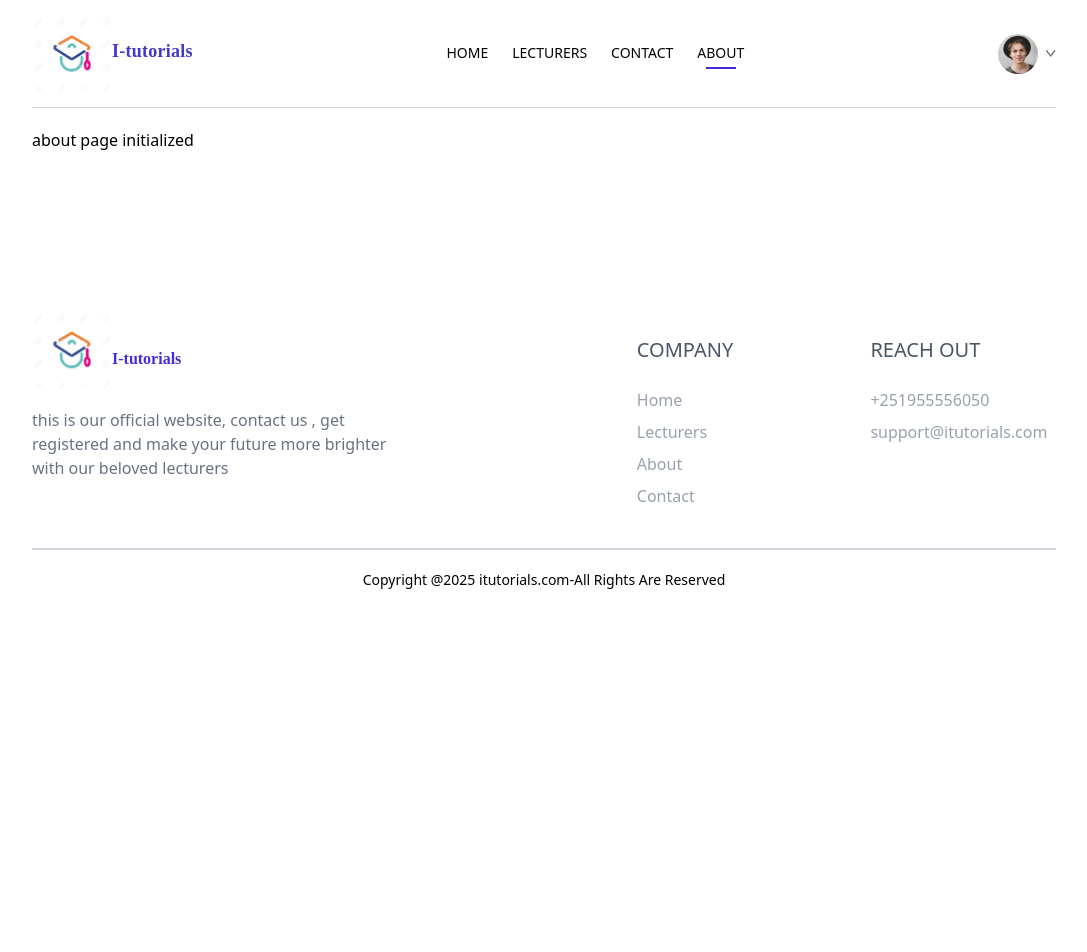
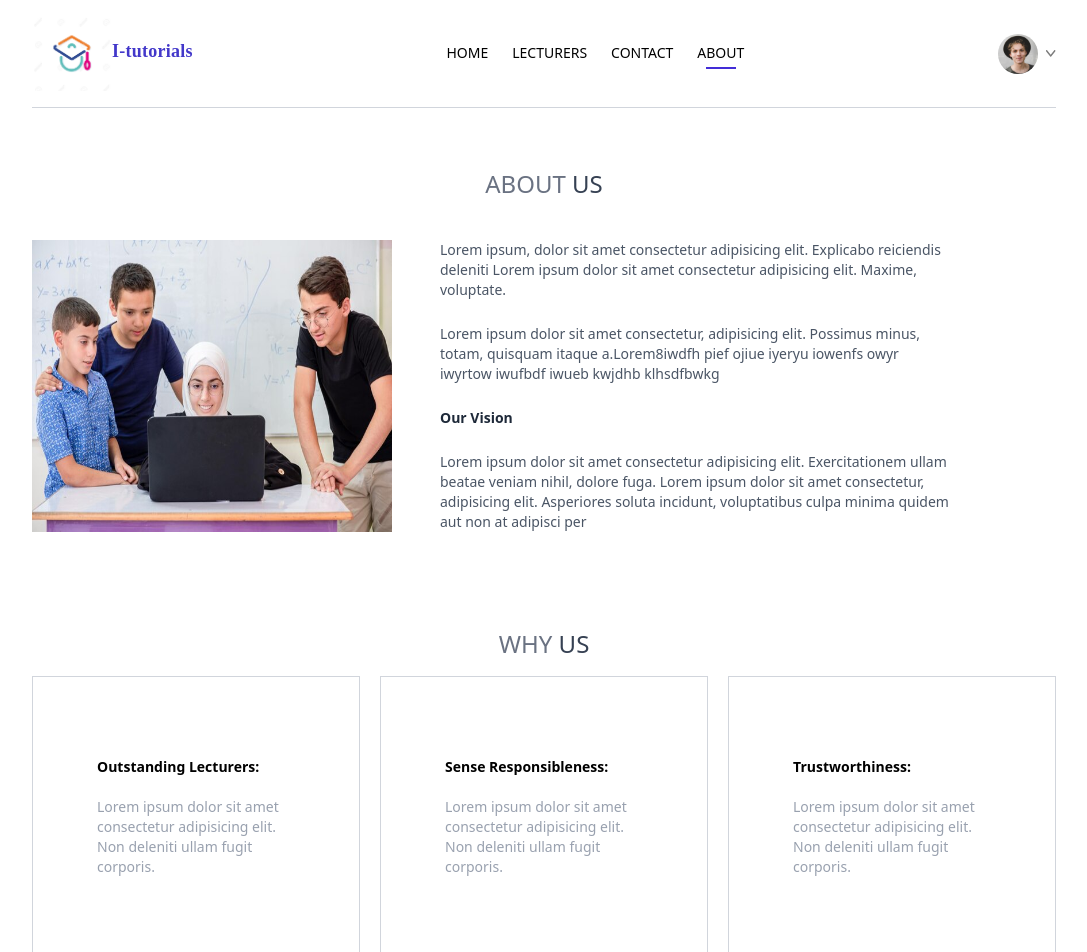
Before and after one commit to kreamsr/IMAK-TUTORIAL-FRONTEND, a React (Vite) app: page /about in a window 1280 px wide. Shown: the top 952 px of the page, without its empty margins (96-1183 px from the left). Before the commit the page ends 800 px from the top, so only its background shows below. Built offline with nearby package versions, Linux system fonts and the light colour scheme.

Commit message:
add about page

```diff
--- a/src/pages/About.jsx
+++ b/src/pages/About.jsx
@@ -1,9 +1,47 @@
 import React from 'react'
+import {assets} from '../assets/assets'
+
 
 const About = () => {
   return (
     <div>
-       about page initialized
+      <div >
+          <div className='text-center text-2xl pt-10 text-gray-500'>
+            <p>ABOUT <span className='text-gray-700 font-medium'>US</span></p>
+            </div>
+        </div>
+        <div className="my-10 flex flex-col md:flex-row gap-12 ">
+          <img src={assets.about_image} alt="" className="w-full max-w-[360px]" />
+          <div className="flex flex-col justify-center gap-6 text-gray-600 text-sm md:w-2/4">
+            <p>Lorem ipsum, dolor sit amet consectetur adipisicing elit. Explicabo reiciendis deleniti  Lorem ipsum dolor sit amet consectetur adipisicing elit. Maxime, voluptate.</p>
+            <p>Lorem ipsum dolor sit amet consectetur, adipisicing elit. Possimus minus, totam, quisquam itaque a.Lorem8iwdfh pief ojiue iyeryu iowenfs owyr iwyrtow iwufbdf iwueb kwjdhb klhsdfbwkg </p>
+            <b className='text-gray-800'>Our Vision</b>
+            <p>Lorem ipsum dolor sit amet consectetur adipisicing elit. Exercitationem ullam beatae veniam nihil, dolore fuga. Lorem ipsum dolor sit amet consectetur, adipisicing elit. Asperiores soluta incidunt, voluptatibus culpa minima quidem aut non at adipisci per</p>
+          </div>
+        </div>
+
+
+        <div className="text-xl py-4">
+          <div className='text-center text-2xl pt-10 text-gray-500'>
+              <p>WHY <span className='text-gray-700 font-medium'>US</span></p>
+          </div>
+
+        </div>
+        <div className="mb-20 flex flex-col md:flex-row text-sm gap-5 ">
+          <div className="border border-gray-300 px-10 md:px-16 py-8 sm:py-20 flex flex-col gap-5 hover:shadow-lg hover:bg-indigo-700 hover:text-white hover:rounded-lg transition-all duration-500">
+                <b>Outstanding Lecturers:</b>
+                <p className='text-gray-400'>Lorem ipsum dolor sit amet consectetur adipisicing elit. Non deleniti ullam fugit corporis.</p>
+          </div>
+          <div className="border px-10 border-gray-300 md:px-16 py-8 sm:py-20 flex flex-col gap-5 hover:shadow-lg hover:bg-indigo-700 hover:text-white hover:rounded-lg transition-all duration-500">
+                <b>Sense Responsibleness: </b>
+                <p className='text-gray-400'>Lorem ipsum dolor sit amet consectetur adipisicing elit. Non deleniti ullam fugit corporis.</p>
+          </div>
+          <div className="border border-gray-300 px-10 md:px-16 py-8 sm:py-20 flex flex-col gap-5 hover:shadow-lg hover:bg-indigo-700 hover:text-white hover:rounded-lg transition-all duration-500 ">
+                <b>Trustworthiness:</b>
+                <p className='text-gray-400'>Lorem ipsum dolor sit amet consectetur adipisicing elit. Non deleniti ullam fugit corporis.</p>
+          </div>
+        </div>
+
     </div>
   )
 }
```
